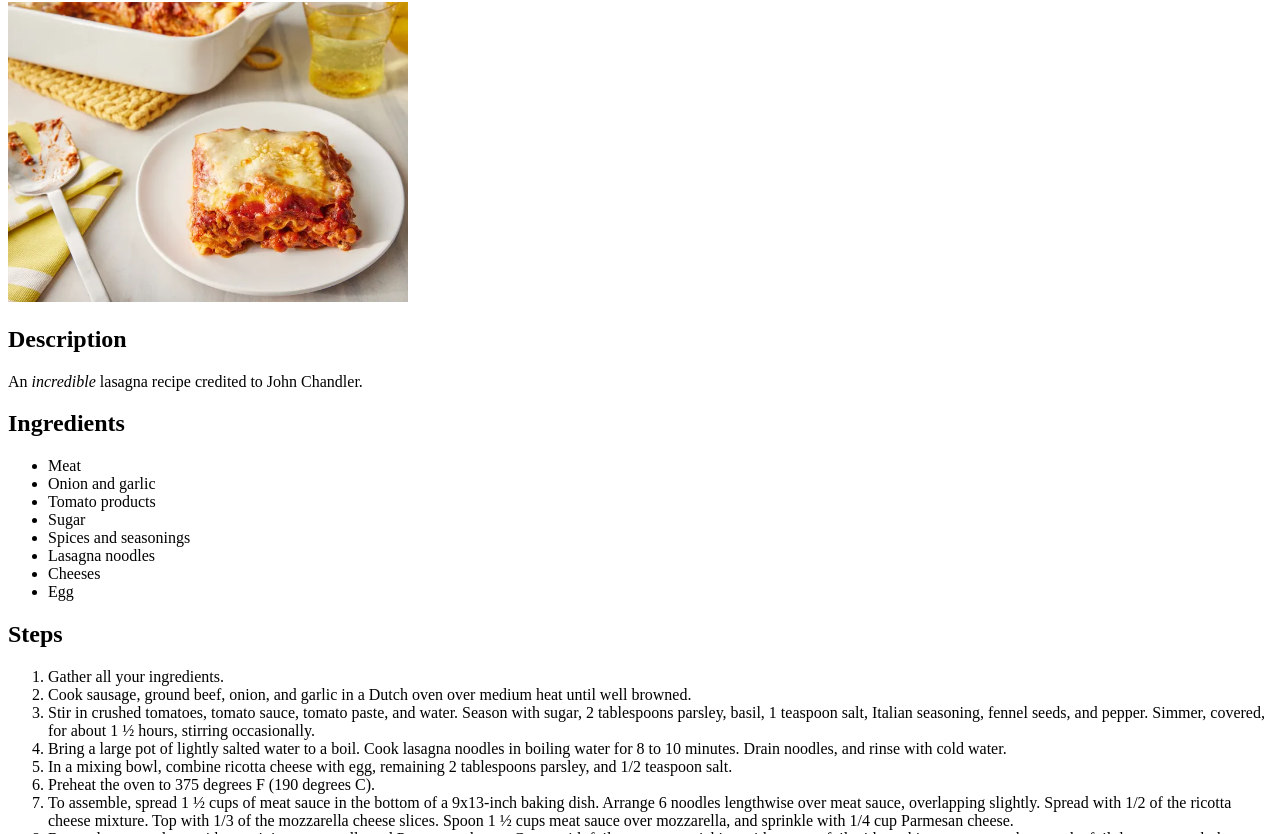
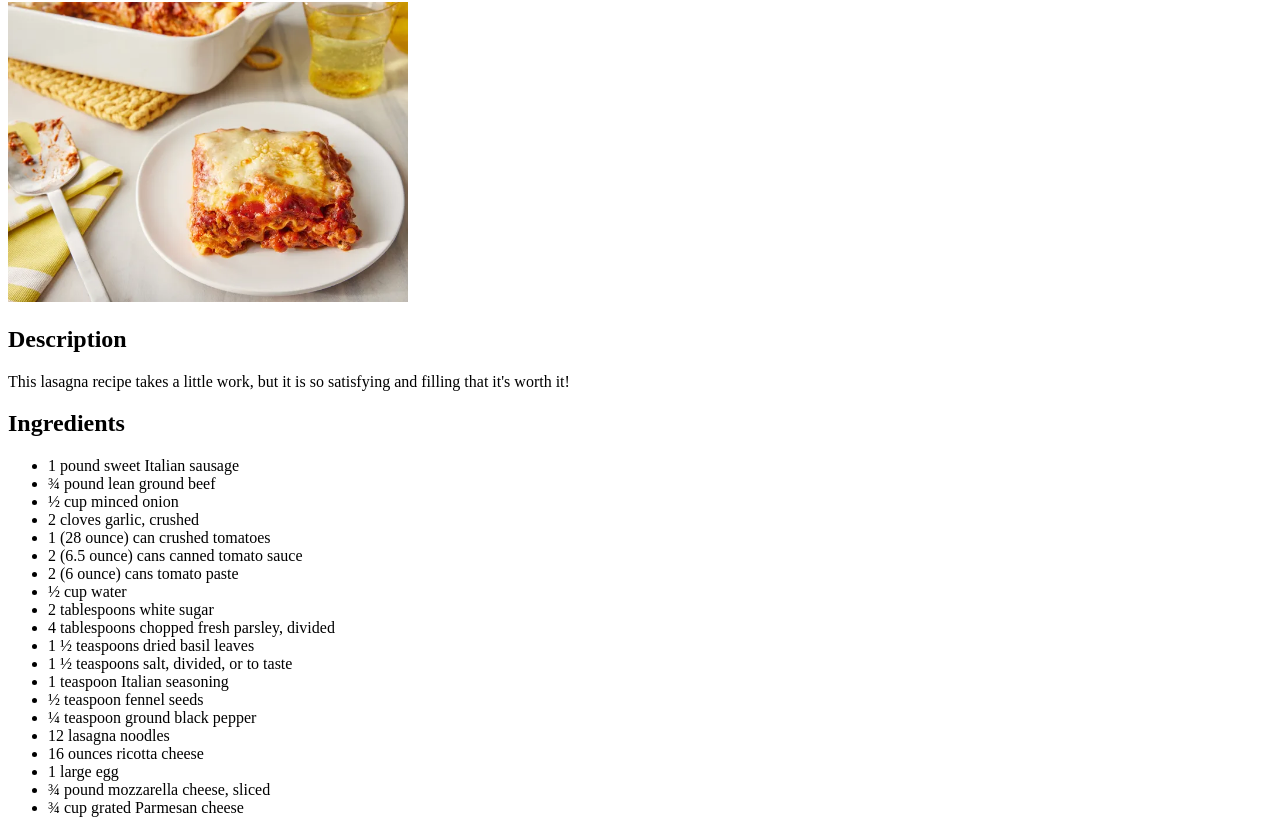
Before and after one commit to SpeakBoy/odin-recipes, a plain HTML site: page recipes/lasagna.html in a window 1280 px wide. Shown: the part 104-938 px from the top of the page. Drawn offline with Linux system fonts and the light colour scheme.

Commit message:
Update lasagna recipe
Change description section, change ingredients list to a more detailed
one.

```diff
--- a/recipes/lasagna.html
+++ b/recipes/lasagna.html
@@ -14,20 +14,33 @@
         <h2>Description</h2>
 
         <p>
-            An <em>incredible</em> lasagna recipe credited to John Chandler.
+            This lasagna recipe takes a little work,
+            but it is so satisfying and filling that it's worth it!
         </p>
 
         <h2>Ingredients</h2>
 
         <ul>
-            <li>Meat</li>
-            <li>Onion and garlic</li>
-            <li>Tomato products</li>
-            <li>Sugar</li>
-            <li>Spices and seasonings</li>
-            <li>Lasagna noodles</li>
-            <li>Cheeses</li>
-            <li>Egg</li>
+            <li>1 pound sweet Italian sausage</li>
+            <li>¾ pound lean ground beef</li>
+            <li>½ cup minced onion</li>
+            <li>2 cloves garlic, crushed</li>
+            <li>1 (28 ounce) can crushed tomatoes</li>
+            <li>2 (6.5 ounce) cans canned tomato sauce</li>
+            <li>2 (6 ounce) cans tomato paste</li>
+            <li>½ cup water</li>
+            <li>2 tablespoons white sugar</li>
+            <li>4 tablespoons chopped fresh parsley, divided</li>
+            <li>1 ½ teaspoons dried basil leaves</li>
+            <li>1 ½ teaspoons salt, divided, or to taste</li>
+            <li>1 teaspoon Italian seasoning</li>
+            <li>½ teaspoon fennel seeds</li>
+            <li>¼ teaspoon ground black pepper</li>
+            <li>12 lasagna noodles</li>
+            <li>16 ounces ricotta cheese</li>
+            <li>1 large egg</li>
+            <li>¾ pound mozzarella cheese, sliced</li>
+            <li>¾ cup grated Parmesan cheese</li>
         </ul>
 
         <h2>Steps</h2>
```
